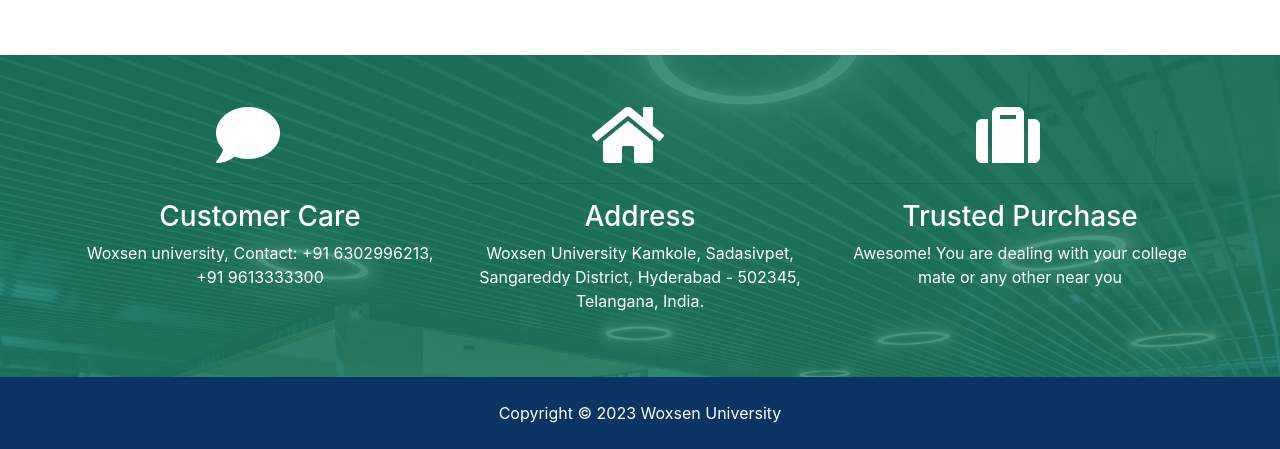
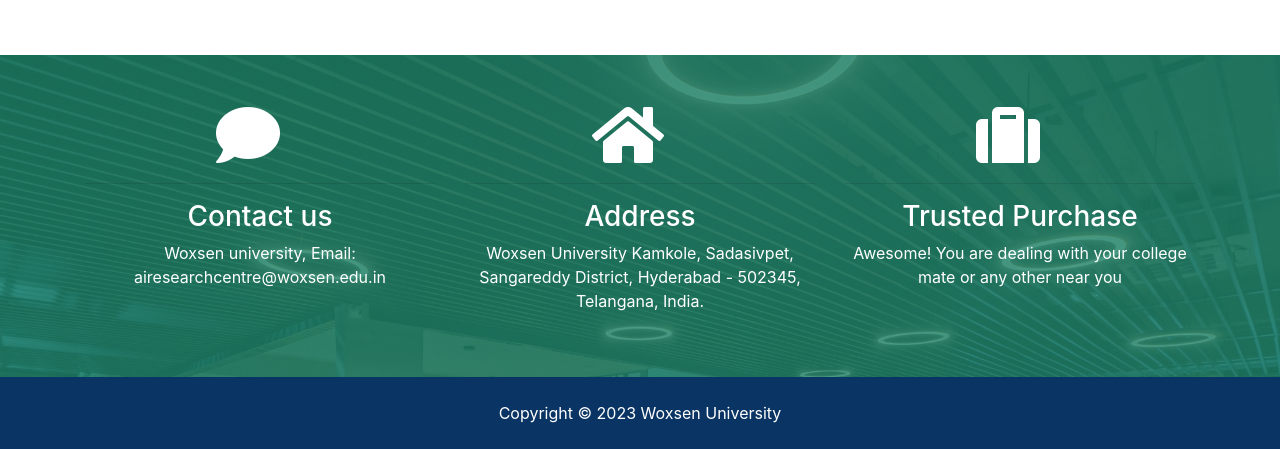
Before and after one commit to VineethReeddyBAAIML/Woxsen-Campus-Mart, a Django app: page / in a window 1280 px wide. Shown: the part 887-1336 px from the top of the page. Run offline with Django 3.2, Linux system fonts and the light colour scheme; data that the repository does not hold is empty; some libraries are stand-ins or nearby versions.

Commit message:
Update index.html

```diff
--- a/templates/pages/index.html
+++ b/templates/pages/index.html
@@ -10,7 +10,7 @@
           <h1 class="display-4 mb-4">
             Woxsen Campus Mart
           </h1>
-          <p class="lead">This application is for Woxsen University Students you can get the designed products, Gadgets, accesories, where you can buy, sell, rent your Products.</p>
+          <p class="lead">Free Classified application for Woxsen University, where Students or Staff can buy or sell their Products from anywhere.</p>
           <div class="search">
             <form action="{% url 'search' %}">
               <!-- Form Row 1 -->
@@ -152,8 +152,8 @@
         <div class="col-md-4">
           <i class="fas fa-comment fa-4x mr-4"></i>
           <hr>
-          <h3>Customer Care</h3>
-          <p>Woxsen university, Contact: +91 6302996213, +91 9613333300</p>
+          <h3>Contact us</h3>
+          <p>Woxsen university, Email: airesearchcentre@woxsen.edu.in</p>
         </div>
         <div class="col-md-4">
           <i class="fas fa-home fa-4x mr-4"></i>
```
